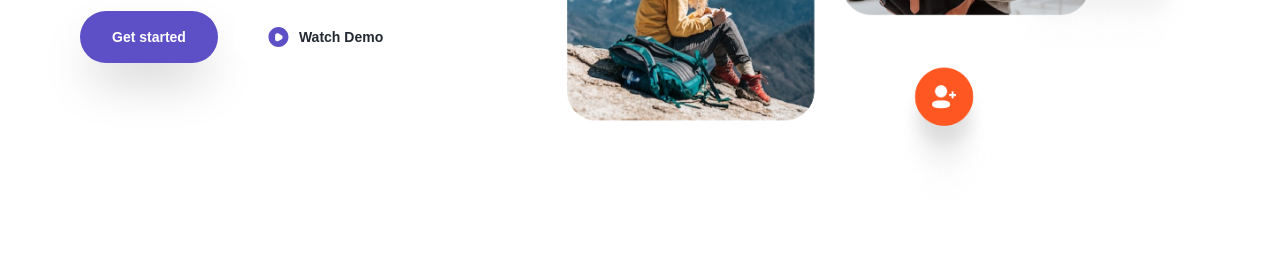
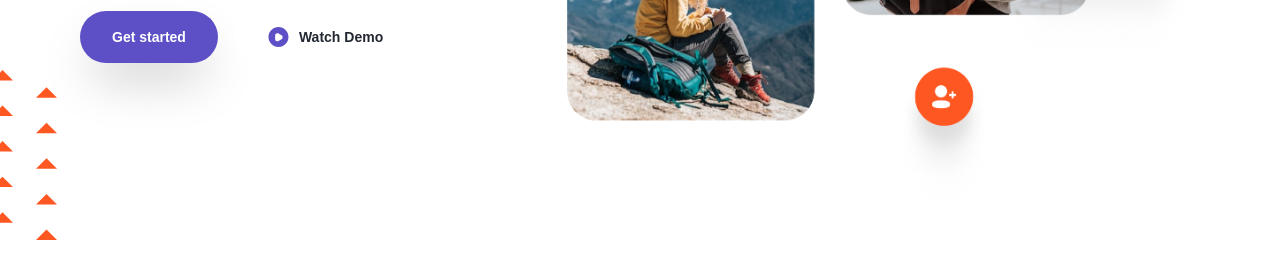
Before and after one commit to ervanervan/travlog, a React (Vite) app: page / in a window 1280 px wide. Shown: the part 670-924 px from the top of the page. Built offline with nearby package versions, Linux system fonts and the light colour scheme.

Commit message:
Finished adding assets objects arrow up in the hero

```diff
--- a/src/components/Hero.jsx
+++ b/src/components/Hero.jsx
@@ -8,11 +8,18 @@ import companies2 from "../assets/logo-expedia.svg";
 import companies3 from "../assets/logo-bookingcom.svg";
 import companies4 from "../assets/logo-airbnb.svg";
 import companies5 from "../assets/logo-orbitz.svg";
+import objectsArrowUp from "../assets/objects-arrow-up.svg";
 
 export default function Hero() {
   return (
-    <section className="container mx-auto">
-      <div className="px-4 md:px-16 lg:px-4 xl:px-20 pt-8 gap-8 md:gap-0 flex flex-col lg:flex-row justify-center items-center">
+    <section className="container mx-auto relative">
+      <img
+        src={objectsArrowUp}
+        alt=""
+        draggable={false}
+        className="absolute md:bottom-48 lg:bottom-6 xl:bottom-20 xl:-left-2"
+      />
+      <div className="px-4 md:px-16 lg:px-4 xl:px-20 pt-8 md:pb-16 lg:pb-0 gap-8 md:gap-0 flex flex-col lg:flex-row justify-center items-center">
         <div className="lg:flex-1 lg:order-2">
           <img
             src={heroImg}
@@ -37,7 +44,7 @@ export default function Hero() {
             We always make our customer happy by providing as many choices as
             possible
           </p>
-          <div className="flex flex-col lg:items-center lg:flex-row gap-6 lg:gap-4 py-8 xl:py-10">
+          <div className="flex flex-col md:items-center md:flex-row md:justify-center lg:justify-start gap-6 lg:gap-4 py-8 xl:py-10">
             <div className="shadow-2xl flex flex-col rounded-full">
               <Button isPrimary>Get started</Button>
             </div>
```
Also changed, not shown: src/assets/objects-arrow-up.svg (added).
